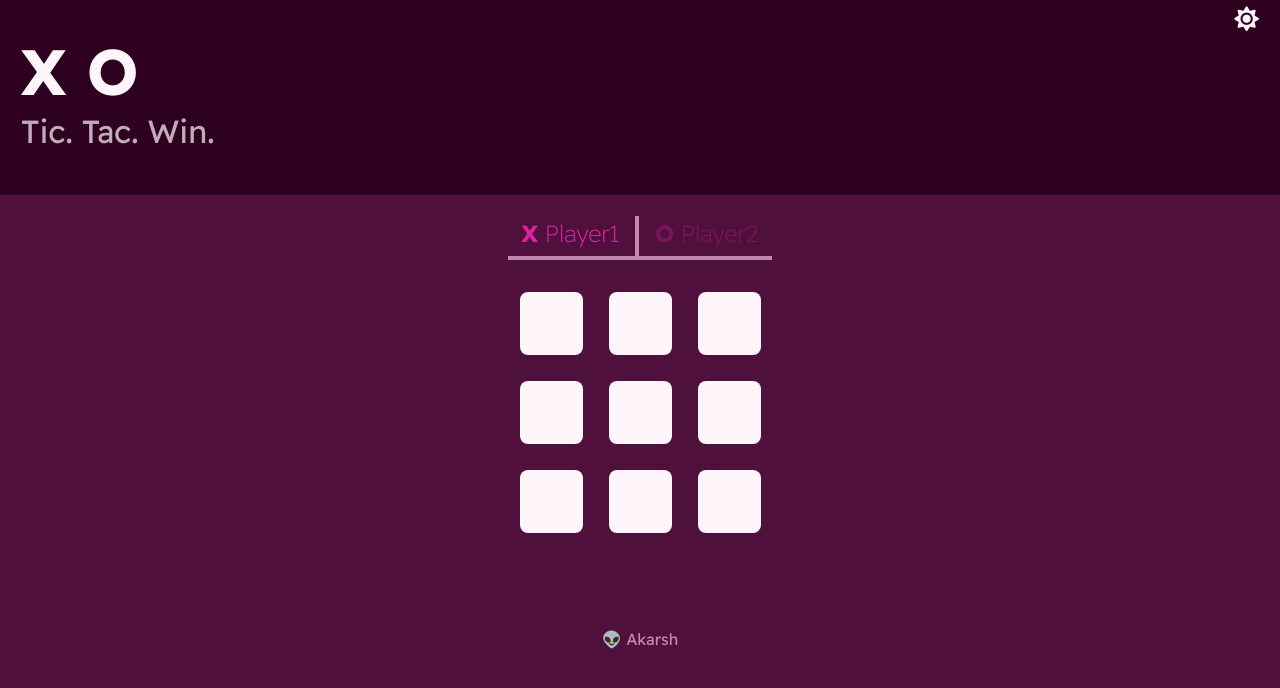
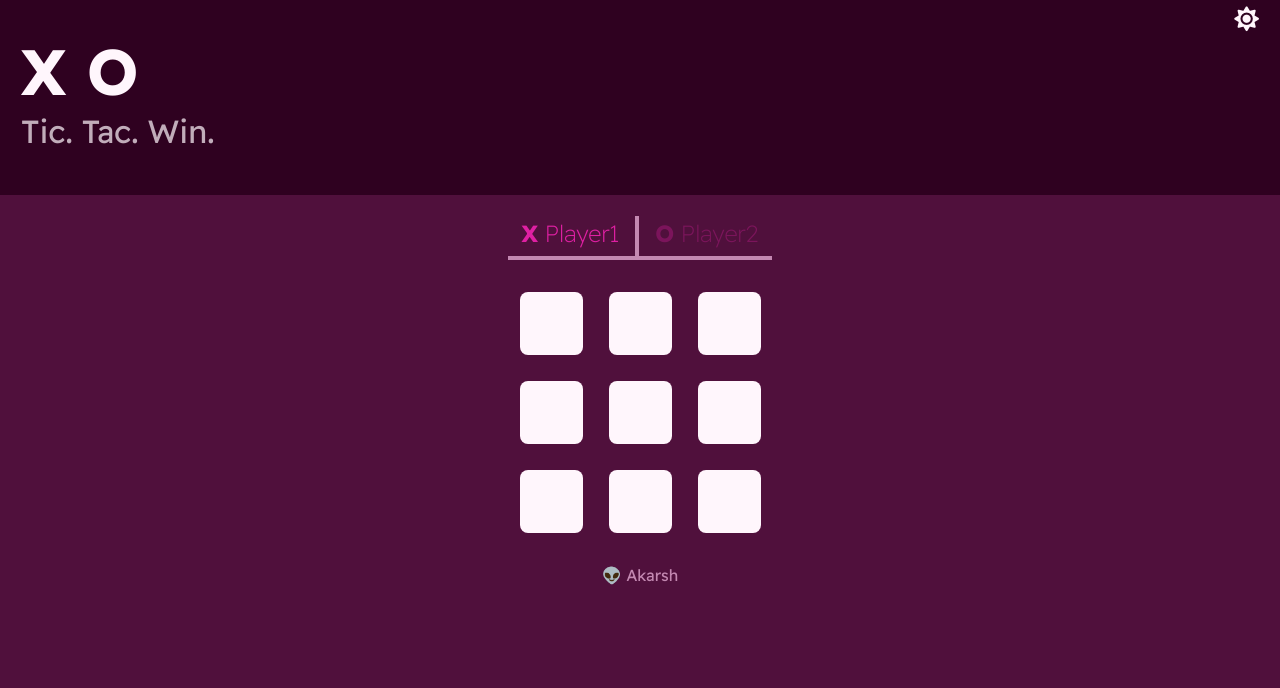
Before and after one commit to akrsh47/tic-tac-toe-game, a React (Vite) app: page / in a window 1280 px wide. Shown: the top 688 px of the page. Built offline with nearby package versions, Linux system fonts and the light colour scheme.

Commit message:
added reset game button functionality and styling

```diff
--- a/src/App.css
+++ b/src/App.css
@@ -14,6 +14,11 @@
   margin: 0;
   padding: 0;
   font-family: "readex pro";
+}
+html,
+body {
+  height: auto;
+  overflow: auto;
 }
 html {
   height: 100%;
@@ -54,6 +59,7 @@ main {
   flex-direction: column;
   justify-content: center;
   align-items: center;
+  padding-bottom: 3rem;
 }
 .headSection {
   display: flex;
@@ -116,15 +122,17 @@ main > hr {
 }
 footer {
   font-size: 1rem;
-  position: fixed;
+  margin-top: 2rem;
 
   text-align: center;
   width: 100%;
-  margin-top: 6rem;
 }
 footer > a {
   color: var(--footer);
   text-decoration: none;
+}
+footer > a:hover {
+  text-decoration: underline;
 }
 
 .winMsg {
@@ -134,3 +142,14 @@ footer > a {
   color: #35c84b;
   text-shadow: 2px 2px #012d08;
 }
+.newGameBtn {
+  margin-top: 2rem;
+  background-color: #c5c835;
+  color: #660046;
+  box-shadow: 3px 3px 3px #313201;
+  opacity: 0.9;
+}
+.newGameBtn:hover {
+  box-shadow: -3px -3px #313201;
+  opacity: 1;
+}
--- a/src/App.jsx
+++ b/src/App.jsx
@@ -64,7 +64,15 @@ function App() {
     combination.every((item) => writtenMarks2.includes(item))
   );
 
-  const Winner = isWin1 ? "Player1" : isWin2 ? "Player2" : "none";
+  let Winner = isWin1 ? "Player1" : isWin2 ? "Player2" : "none";
+
+  function resetGame() {
+    setWrittenMarks1([]);
+    setWrittenMarks2([]);
+    setPlayer(true);
+    Winner = "none";
+    setTicButtons(Array(9).fill(""));
+  }
 
   return (
     <>
@@ -102,12 +110,18 @@ function App() {
         <hr></hr>
 
         <section className="ticSec">{renderTicButtons}</section>
+        {Winner != "none" ? (
+          <button className="newGameBtn" onClick={resetGame}>
+            Replay ?
+          </button>
+        ) : null}
+
+        <footer>
+          <a href="https://github.com/akrsh47" target="_blank">
+            👽 Akarsh
+          </a>
+        </footer>
       </main>
-      <footer>
-        <a href="https://github.com/akrsh47" target="_blank">
-          👽 Akarsh
-        </a>
-      </footer>
     </>
   );
 }
--- a/src/index.css
+++ b/src/index.css
@@ -12,6 +12,3 @@ button {
   background-color: #1a1a1a;
   cursor: pointer;
 }
-button:hover {
-  border-color: #646cff;
-}
```
